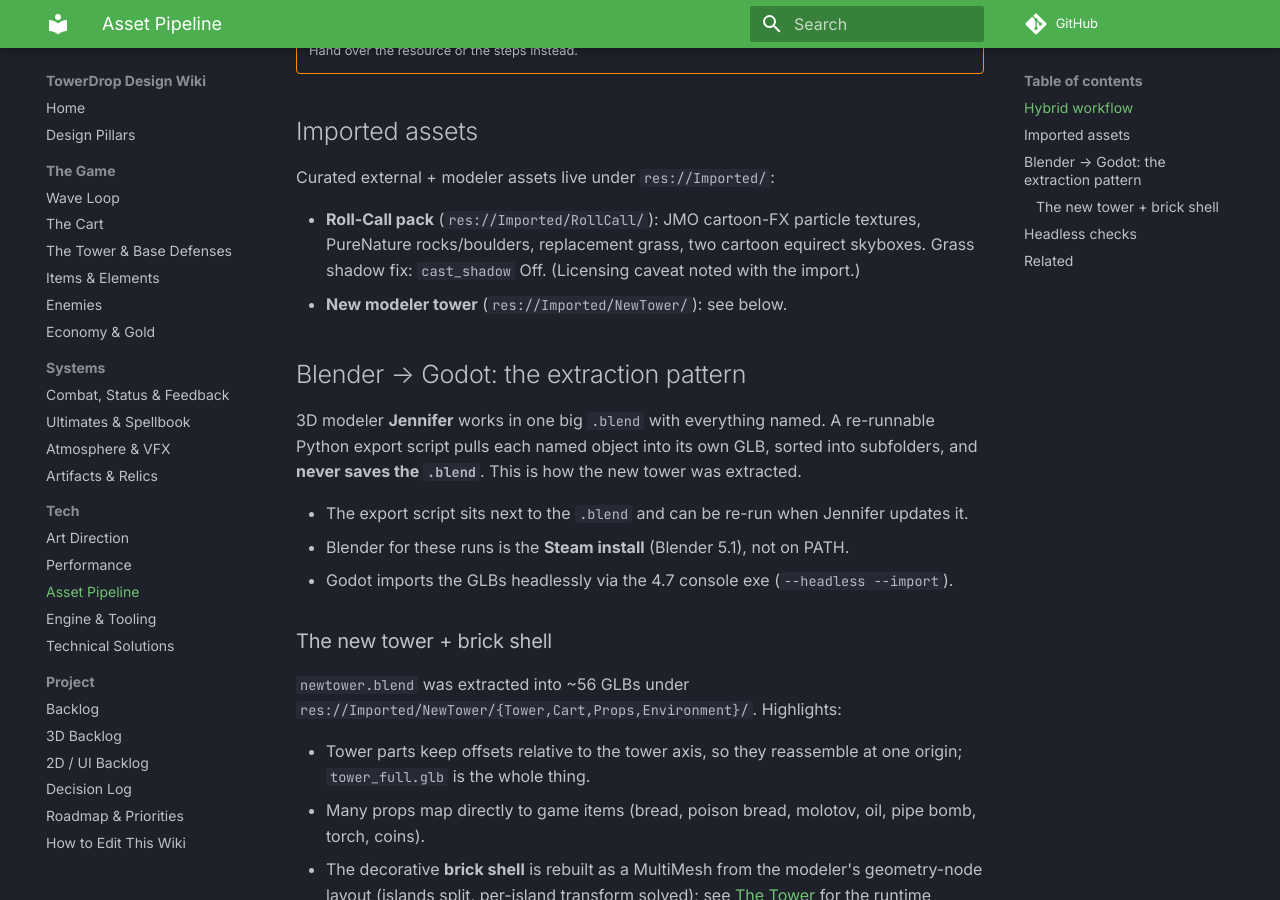
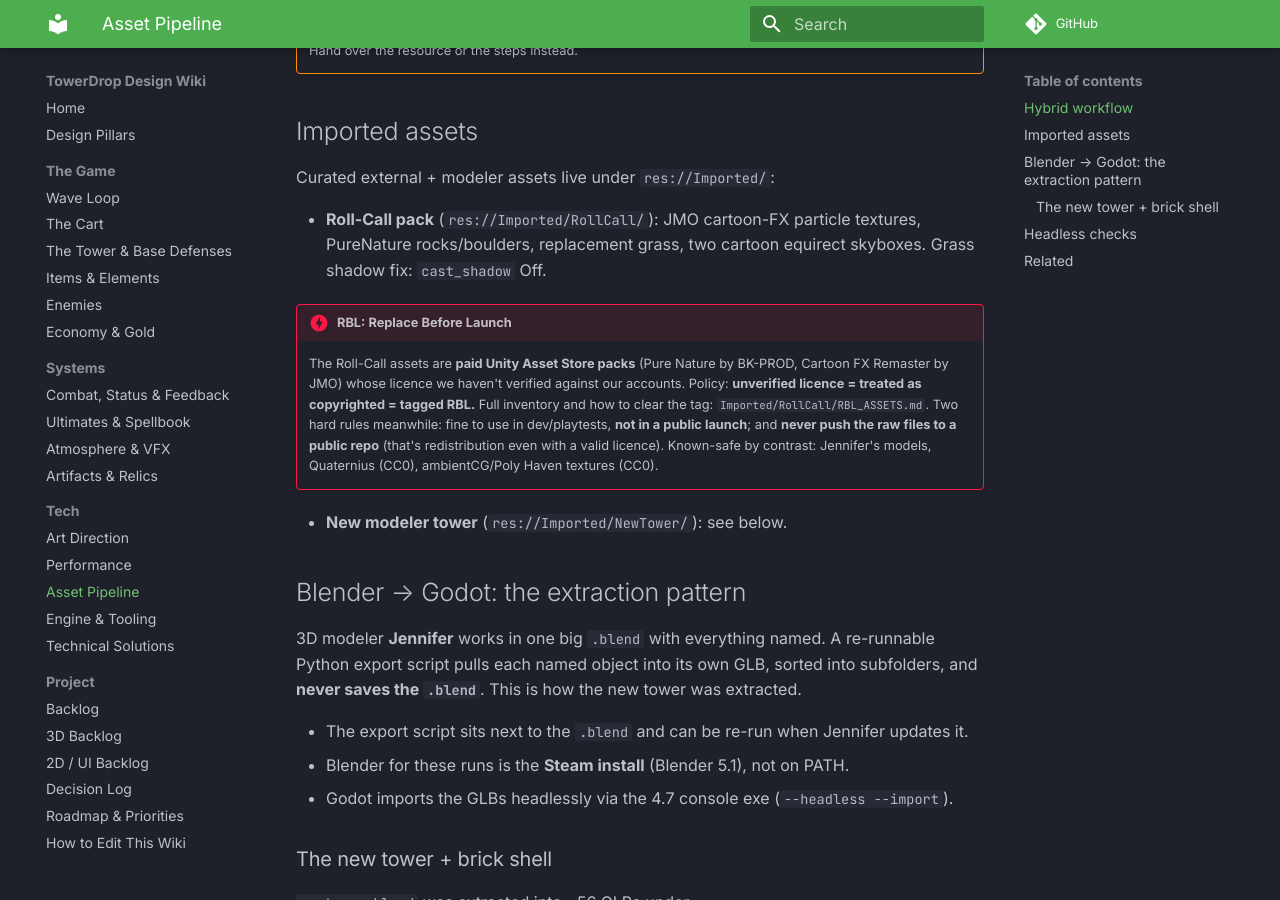
Before and after one commit to cap7n/towerdrop-docs, an MkDocs documentation site: the page built from docs/tech/asset-pipeline.md, in a window 1280 px wide and 900 px high, scrolled down 423 px. Built offline with MkDocs 1.6.1 and Material for MkDocs 9.7.7, drawn with Linux system fonts in a browser that asks for light colours; comment, search, counter and statistics services are not loaded.

Commit message:
Tag Roll-Call Asset Store packs as RBL (replace before launch)

```diff
--- a/docs/tech/asset-pipeline.md
+++ b/docs/tech/asset-pipeline.md
@@ -13,7 +13,10 @@
 
 Curated external + modeler assets live under `res://Imported/`:
 
-- **Roll-Call pack** (`res://Imported/RollCall/`): JMO cartoon-FX particle textures, PureNature rocks/boulders, replacement grass, two cartoon equirect skyboxes. Grass shadow fix: `cast_shadow` Off. (Licensing caveat noted with the import.)
+- **Roll-Call pack** (`res://Imported/RollCall/`): JMO cartoon-FX particle textures, PureNature rocks/boulders, replacement grass, two cartoon equirect skyboxes. Grass shadow fix: `cast_shadow` Off.
+
+!!! danger "RBL: Replace Before Launch"
+    The Roll-Call assets are **paid Unity Asset Store packs** (Pure Nature by BK-PROD, Cartoon FX Remaster by JMO) whose licence we haven't verified against our accounts. Policy: **unverified licence = treated as copyrighted = tagged RBL.** Full inventory and how to clear the tag: `Imported/RollCall/RBL_ASSETS.md`. Two hard rules meanwhile: fine to use in dev/playtests, **not in a public launch**; and **never push the raw files to a public repo** (that's redistribution even with a valid licence). Known-safe by contrast: Jennifer's models, Quaternius (CC0), ambientCG/Poly Haven textures (CC0).
 - **New modeler tower** (`res://Imported/NewTower/`): see below.
 
 ## Blender → Godot: the extraction pattern
```
Also changed, not shown: docs/project/backlog.md (+5 -0 lines).
